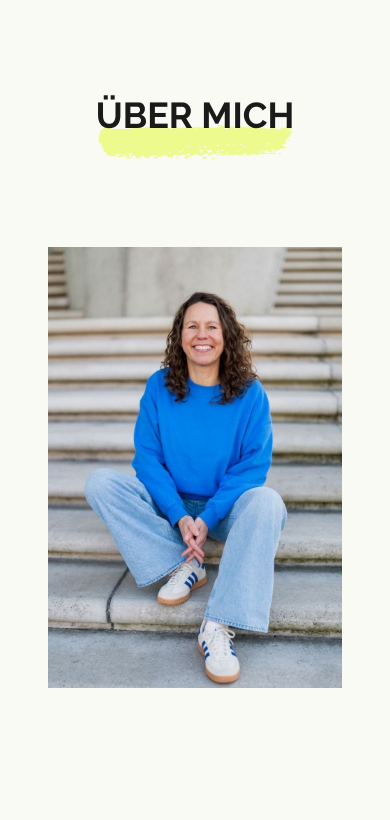
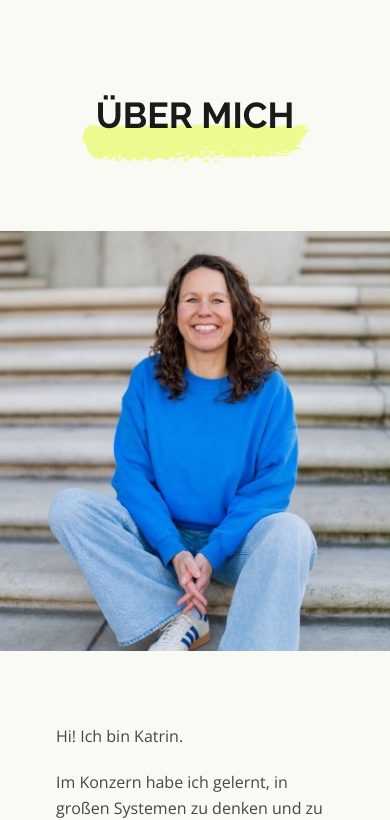
Before and after one commit to mitsch01/tgit-website, a React (Vite) app: page / in a window 390 px wide. Shown: the part 4429-5249 px from the top of the page. Built offline with nearby package versions, Linux system fonts and the light colour scheme.

Commit message:
refactor: improve layout and spacing in About section

```diff
--- a/src/components/About.tsx
+++ b/src/components/About.tsx
@@ -25,7 +25,7 @@ export default function About() {
 
   return (
     <section id="ueber-mich" className="bg-[var(--color-brand-gray)] pt-36 pb-64">
-      <div className="px-12" style={{ maxWidth: "56rem", margin: "0 auto" }}>
+      <div className="px-6 sm:px-12" style={{ maxWidth: "56rem", margin: "0 auto" }}>
         {/* Section Label */}
 
         <motion.h2
@@ -33,7 +33,7 @@ export default function About() {
           whileInView={{ opacity: 1, y: 0 }}
           viewport={{ once: true }}
           transition={{ duration: 0.5 }}
-          className="relative font-heading text-4xl font-bold text-center md:text-5xl mb-28"
+          className="relative font-heading text-4xl font-bold text-center md:text-5xl mb-24"
         >
           <img
             src="/assets/elements/highlighter3.png"
@@ -44,19 +44,19 @@ export default function About() {
         </motion.h2>
 
         <div >
-          <div className="flex flex-col sm:flex-row gap-12 sm:gap-6 md:gap-12 items-stretch">
+          <div className="flex flex-col sm:flex-row gap-6 sm:gap-6 md:gap-12 items-stretch">
             <motion.div
               key={isMobile ? "about-image-mobile" : "about-image-desktop"}
               initial={isMobile ? { opacity: 0, y: 32 } : { opacity: 0, x: -30 }}
               whileInView={isMobile ? { opacity: 1, y: 0 } : { opacity: 1, x: 0 }}
               viewport={{ once: true, amount: 0.25 }}
               transition={{ duration: 0.6 }}
-              className="relative w-full sm:w-1/2 shrink-0 min-h-[600px] overflow-hidden"
+              className="relative -mx-6 w-[calc(100%+3rem)] sm:mx-0 sm:w-1/2 shrink-0 min-h-[420px] sm:min-h-[600px] overflow-hidden"
             >
               <img
                 src={about.imageSrc}
                 alt={about.imageAlt}
-                className="absolute inset-0 w-full  object-cover"
+                className="absolute inset-0 h-full w-full object-cover object-[50%_22%] sm:object-top"
               />
             </motion.div>
             {/* Text */}
@@ -66,12 +66,12 @@ export default function About() {
               whileInView={isMobile ? { opacity: 1, y: 0 } : { opacity: 1, x: 0 }}
               viewport={{ once: true, amount: 0.25 }}
               transition={{ duration: 0.6, delay: isMobile ? 0.2 : 0.1 }}
-              className="flex flex-col gap-5"
+              className="flex flex-col gap-5 pt-12 sm:pt-0"
             >
               {about.paragraphs.map((p, i) => (
                 <p
                   key={i}
-                  className="leading-relaxed text-base opacity-80"
+                  className="leading-relaxed text-base opacity-80 px-8 sm:px-0"
                   style={{ color: "var(--color-brand-text)" }}
                 >
                   {p}
```
Lines whose indentation alone changed are shown as unchanged.
